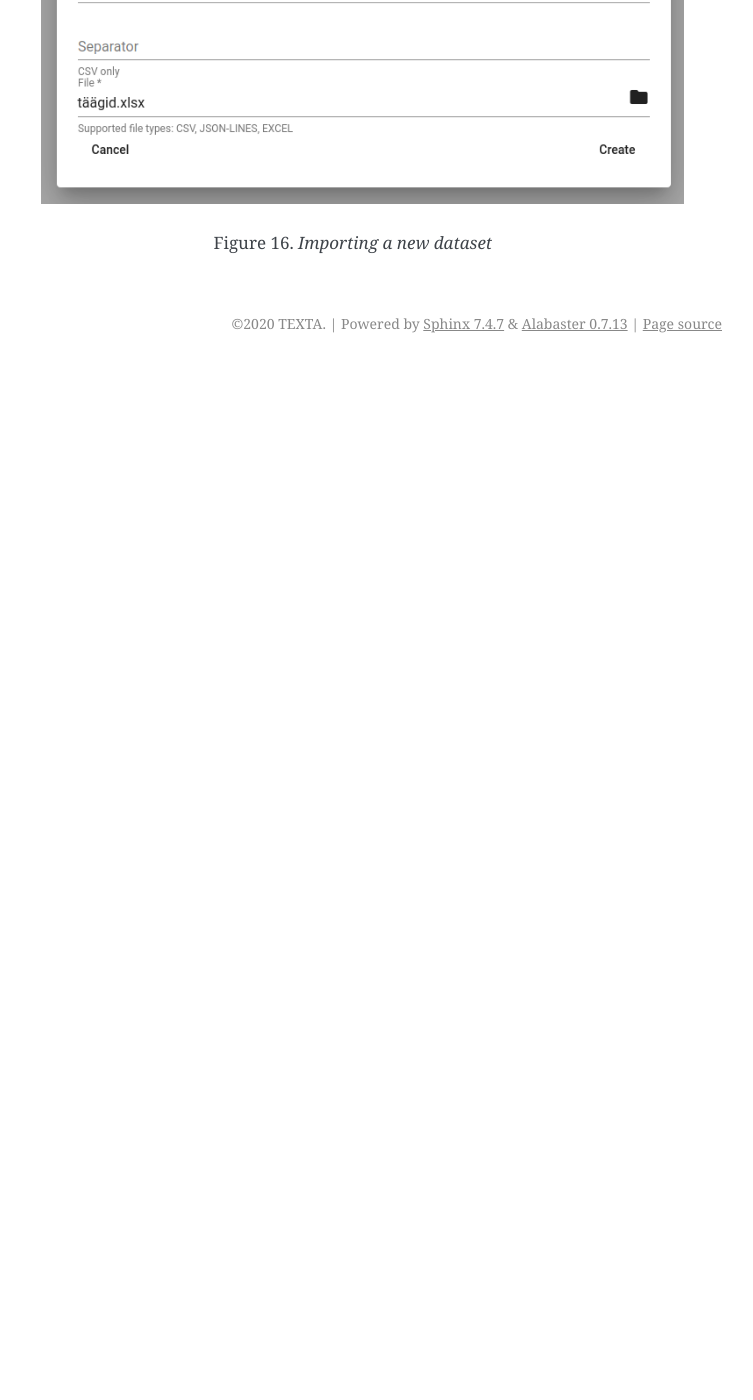
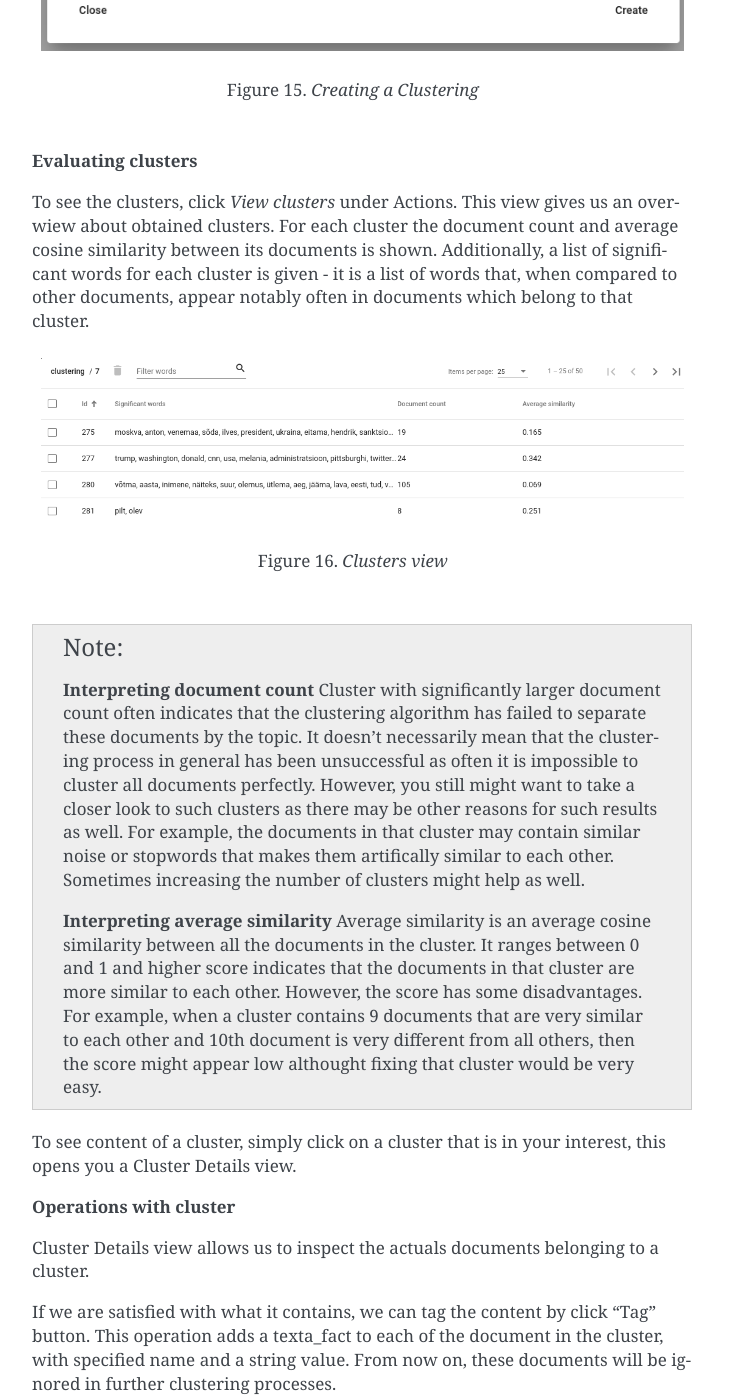
Before and after one commit to texta-tk/texta-tk.github.io, a Sphinx documentation site: the page built from source/gui.rst, in a window 1280 px wide and 1400 px high, scrolled down 17508 px. Shown: the whole window, without its empty margins (388-1141 px from the left). Built offline with Sphinx 7.4.7, drawn with Linux system fonts in a browser that asks for light colours; formulas are drawn with MathJax 3; before the commit the page ends 17871 px from its top, so only the background shows below that; some of the changed text lies outside the part shown.

Commit message:
topic analyzer tutorial

```diff
--- a/source/gui.rst
+++ b/source/gui.rst
@@ -357,6 +357,72 @@
 
 In the table view we can also select several Tagger Groups and delete them all at once by clicking on the dustbin button next to the *+CREATE* button in the bottom-left. If we have several Tagger Groups, we can search for the right one by their description or task status. If we have models on several pages we can change pages in the bottom-right.
 
+.. _topic_analyzer:
+
+Using Topic Analyser
+--------------------
+
+Topic Analyzer is a tool that helps us to find groups of similar documents from the data and transform these groups into labels.
+
+**Grouping the data**
+
+To create a new grouping (or clustering, as we name it) navigate to Models -> Clustering and click "Create". Similarly to Tagger Group object, you have to give it a name (*Description*) and select indices and fields based on which the grouping will be done. Additionally one can restrict the set of documents to be used in clustering by specifying the filter with a *Query* parameter.
+
+If desired, one can do some fine-tuning as well by choosing clustering algorithm and vectorizer and specifying the number of clusters (*Num clusters*) and the number of document vector dimensions (*Num dims*).
+
+.. note::
+	**How to choose the number of clusters?**
+	General advice would be to better have too many clusters than too few. Think about how many documents you are planning to cluster and choose the number so that the average cluster is small enough to inspect it manually with ease. For example, if you are going to cluster 1000 documents to 50 clusters then average cluster would contain 20 documents.
+
+Instead of using document-term matrix for clustering, we can also use compressed approximation of this matrix (with parameter *Use LSI*) which is constructed before the clustering process begins. However, LSI also requires the number of topics (dimensions in low-rank matrix) to be specified (*Num topics*).
+
+In some cases we may already have some knowledge about the data that we are about to cluster. For example, we may be aware of some domain-specific stopwords which we would like to ignore. As name already suggests, these can be listed in the field *Stopwords*.
+
+.. _figure-15
+
+.. figure:: images/create_clustering.png
+
+    Figure 15. *Creating a Clustering*
+
+
+**Evaluating clusters**
+
+To see the clusters, click *View clusters* under Actions. This view gives us an overwiew about obtained clusters. For each cluster the document count and average cosine similarity between its documents is shown. Additionally, a list of significant words for each cluster is given - it is a list of words that, when compared to other documents, appear notably often in documents which belong to that cluster.
+
+.. _figure-16
+
+.. figure:: images/clusters_view.png
+
+    Figure 16. *Clusters view*
+
+.. note::
+	**Interpreting document count**
+	Cluster with significantly larger document count often indicates that the clustering algorithm has failed to separate these documents by the topic. It doesn't necessarily mean that the clustering process in general has been unsuccessful as often it is impossible to cluster all documents perfectly. However, you still might want to take a closer look to such clusters as there may be other reasons for such results as well. For example, the documents in that cluster may contain similar noise or stopwords that makes them artifically similar to each other. Sometimes increasing the number of clusters might help as well.
+
+	**Interpreting average similarity**
+	Average similarity is an average cosine similarity between all the documents in the cluster. It ranges between 0 and 1 and higher score indicates that the documents in that cluster are more similar to each other. However, the score has some disadvantages. For example, when a cluster contains 9 documents that are very similar to each other and 10th document is very different from all others, then the score might appear low althought fixing that cluster would be very easy.
+
+To see content of a cluster, simply click on a cluster that is in your interest, this opens you a Cluster Details view.
+
+**Operations with cluster**
+
+Cluster Details view allows us to inspect the actuals documents belonging to a cluster.
+
+If we are satisfied with what it contains, we can tag the content by click "Tag" button. This operation adds a texta_fact to each of the document in the cluster, with specified name and a string value. From now on, these documents will be ignored in further clustering processes.
+
+If not satisfied, we probably want to do some corrections in the cluster content manually, that is, remove some documents from it. This can be done by selecting the documents that we want to remove and clicking on trash bin icon. Note that these documents will not be ignored in further clustering process.
+
+We could also be interested in whether there is more documents in the index that are similar to the ones in given cluster. If indeed there is, we might want to add those documents to the cluster as well, so we could tag them all together.
+
+To query similar documents, click on a "More like this" button. In the opened view, select document which you would like to add to the cluster and click on a "+" button.
+
+.. _figure-17
+
+.. figure:: images/cluster_details_view.png
+
+    Figure 17. *Cluster details view*
+
+
 .. _tools:
 
 .. _reindexer:
```
Also changed, not shown: other parts of source/gui.rst (+4 -4 lines), source/images/cluster_details_view.png (added), source/images/clusters_view.png (added), source/images/create_clustering.png (added).
